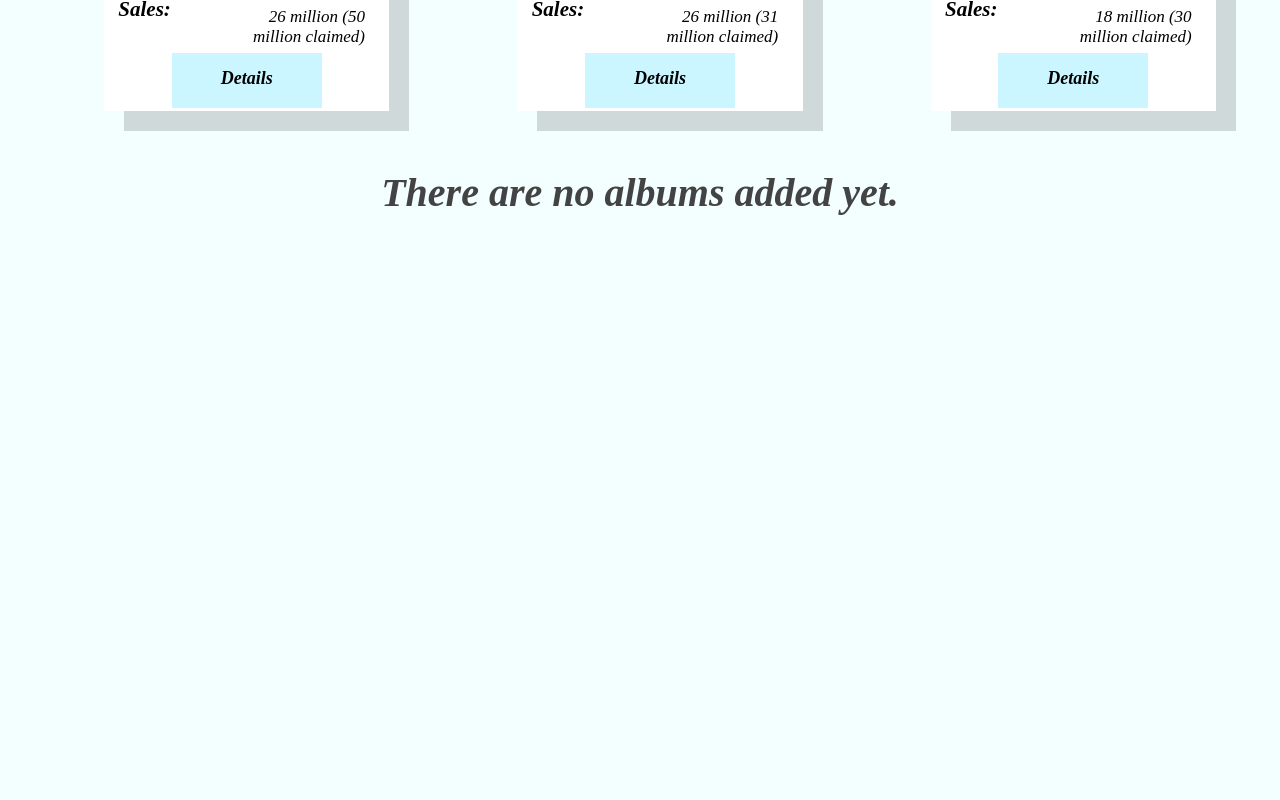
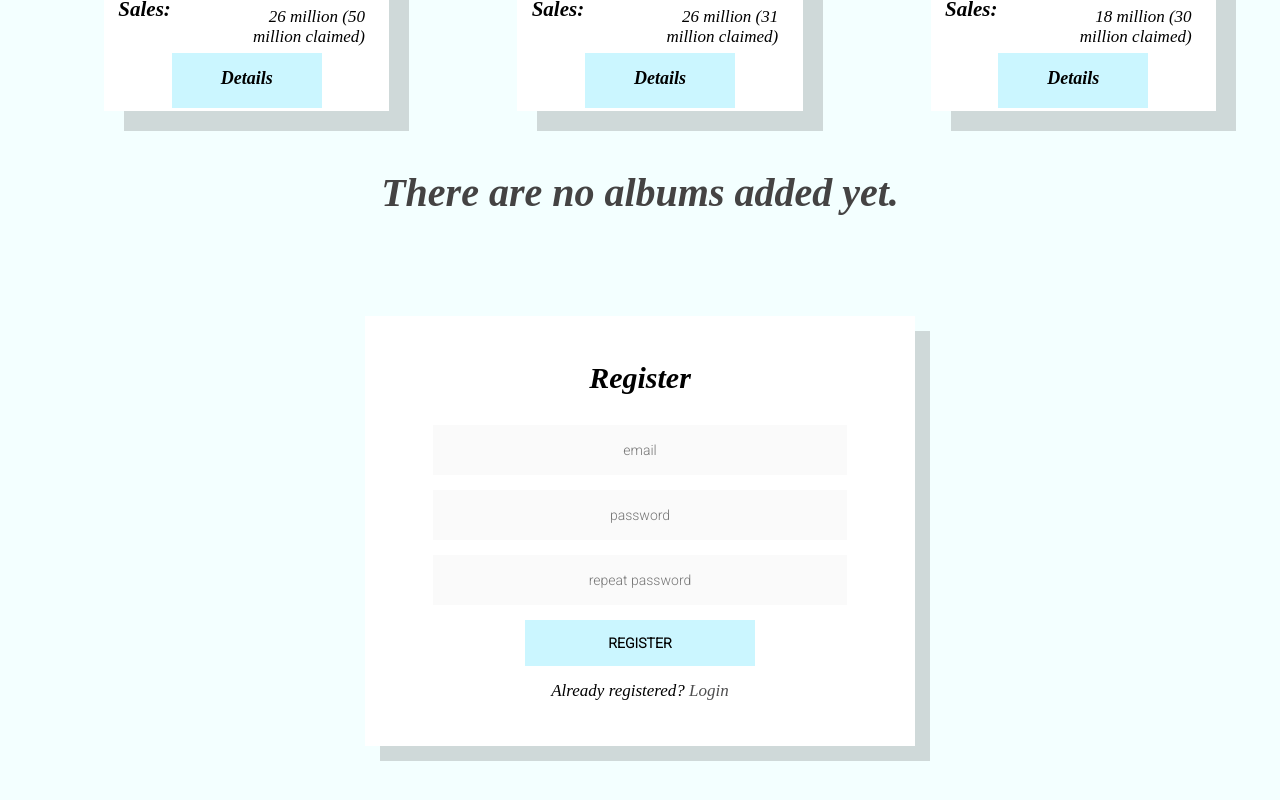
Before and after one commit to Martin322s/music-library, a React (Create React App) app: page /register in a window 1280 px wide. Shown: the part 1302-2102 px from the top of the page. Before the commit the page ends 1618 px from the top, so only its background shows below. Built offline with nearby package versions, Linux system fonts and the light colour scheme.

Commit message:
register component

```diff
--- a/src/App.js
+++ b/src/App.js
@@ -2,6 +2,7 @@ import { Dashboard } from "./components/Dashboard/Dashboard";
 import { Footer } from "./components/Footer/Footer";
 import { Header } from "./components/Header/Header";
 import { Home } from "./components/Home/Home";
+import { Register } from "./components/Register/Register";
 
 function App() {
     return (
@@ -11,6 +12,7 @@ function App() {
                 <main>
                     <Home />
                     <Dashboard />
+                    <Register />
                 </main>
                 <Footer />
             </div>
--- /dev/null
+++ b/src/components/Register/Register.js
@@ -0,0 +1,36 @@
+export function Register() {
+    return (
+        <>
+            {/* Register Page (Only for Guest users) */}
+            <section id="register">
+                <div className="form">
+                    <h2>Register</h2>
+                    <form className="login-form">
+                        <input
+                            type="text"
+                            name="email"
+                            id="register-email"
+                            placeholder="email"
+                        />
+                        <input
+                            type="password"
+                            name="password"
+                            id="register-password"
+                            placeholder="password"
+                        />
+                        <input
+                            type="password"
+                            name="re-password"
+                            id="repeat-password"
+                            placeholder="repeat password"
+                        />
+                        <button type="submit">register</button>
+                        <p className="message">
+                            Already registered? <a href="/">Login</a>
+                        </p>
+                    </form>
+                </div>
+            </section>
+        </>
+    );
+}
```
Also changed, not shown: index.html (+0 -24 lines).
